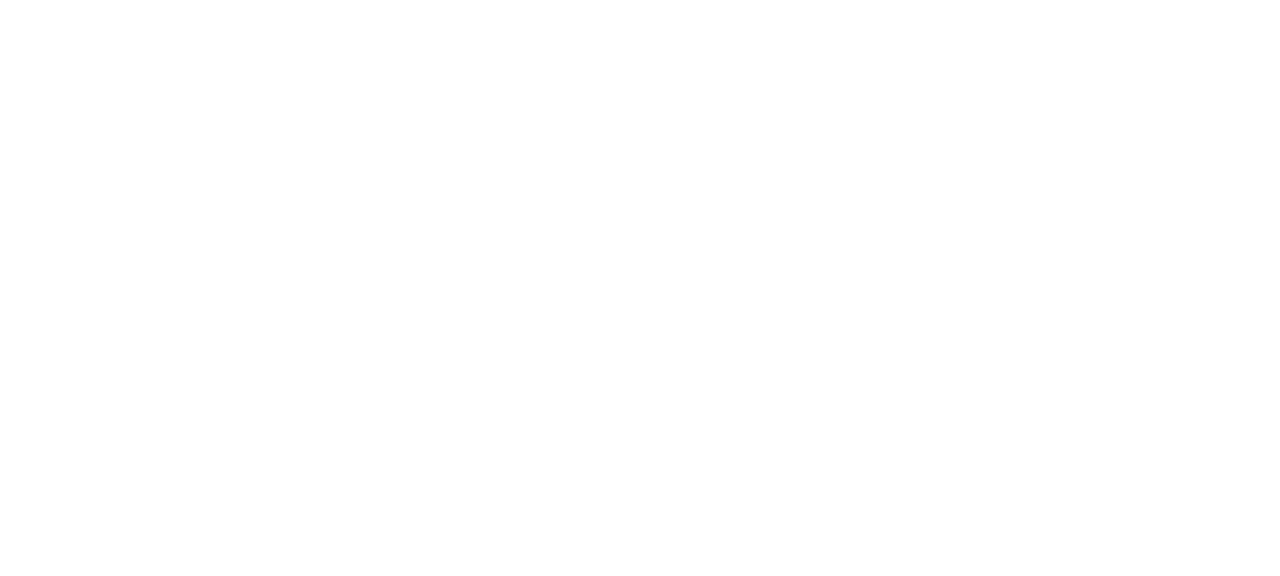
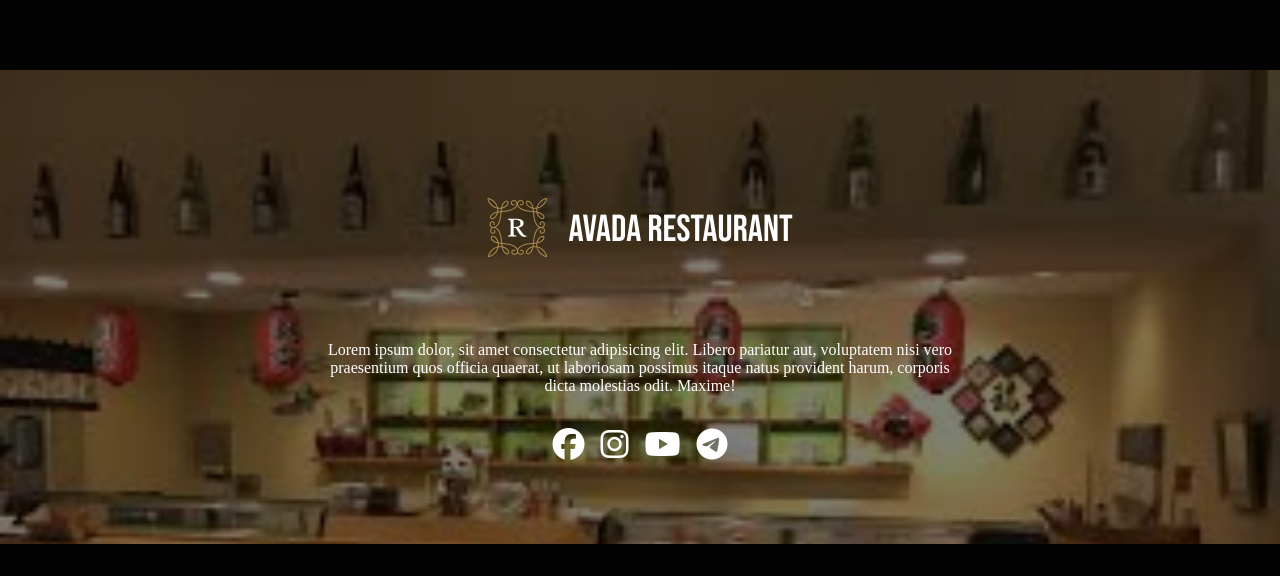
Before and after one commit to AlexanderDerevliov/proj-html-vuejs, a Vue app: page / in a window 1280 px wide. Shown: the part 7736-8312 px from the top of the page. Before the commit the page ends 7710 px from the top, so only its background shows below. Built offline with nearby package versions, Linux system fonts and the light colour scheme.

Commit message:
ended exercise out of time

```diff
--- a/src/App.vue
+++ b/src/App.vue
@@ -7,7 +7,8 @@
 import AppPromotions from './components/AppPromotions.vue';
 import AppReservation from './components/AppReservation.vue';
 import AppMenu from './components/AppMenu.vue';
-import AppAboutFood from './components/AppAboutFood.vue'
+import AppAboutFood from './components/AppAboutFood.vue';
+import AppFooter from './components/AppFooter.vue';
 
 export default {
   data(){
@@ -15,7 +16,7 @@
 
     }
   },
-  components: { AppHeader, AppAboutUs, AppDinningExp, AppCritics, AppBigImg, AppPromotions, AppReservation, AppMenu, AppAboutFood }
+  components: { AppHeader, AppAboutUs, AppDinningExp, AppCritics, AppBigImg, AppPromotions, AppReservation, AppMenu, AppAboutFood, AppFooter }
 }
 </script>
 
@@ -29,6 +30,7 @@
 <AppReservation />
 <AppMenu />
 <AppAboutFood />
+<AppFooter />
 
 
 </template>
--- a/src/components/AppFooter.vue
+++ b/src/components/AppFooter.vue
@@ -1,7 +1,7 @@
 <script >
 export default {
-  data(){
-    return{
+  data() {
+    return {
 
     }
   }
@@ -9,9 +9,80 @@
 </script>
 
 <template>
+  <div class="container">
+    <div class="smallContainer">
+      <div class="social">
+        <img src="../assets/img/logo-ristorante.png" alt="">
 
+        <p>Lorem ipsum dolor, sit amet consectetur adipisicing elit. Libero pariatur aut, voluptatem nisi vero praesentium
+          quos officia quaerat, ut laboriosam possimus itaque natus provident harum, corporis dicta molestias odit.
+          Maxime!</p>
+
+
+
+        <a class="social-m" href=""><i class="fa-brands fa-facebook"></i></a>
+        <a class="social-m" href=""><i class="fa-brands fa-instagram"></i></a>
+        <a class="social-m" href=""><i class="fa-brands fa-youtube"></i></a>
+        <a class="social-m" href=""><i class="fa-brands fa-telegram"></i></a>
+      </div>
+    </div>
+
+    <p>Copyright 2012 1019 Avada | All Rights Recived | Powered By Wordpress</p>
+  </div>
 </template>
 
-<style>
+<style lang="scss" scoped>
+.container {
+  width: 100%;
+  min-height: 600px;
+  background-color: #030303;
+  display: flex;
+  flex-wrap: wrap;
+  justify-content: center;
+  align-items: center;
+  padding-top: 6rem ;
 
+
+
+   p {
+    color: #ffff;
+    margin-top: 2rem;
+
+   }
+
+  .smallContainer {
+    width: 100%;
+    min-height: 400px;
+    background-image: url(../assets/img/images.jpeg);
+    background-size: cover;
+    box-shadow: inset #03030380 0px 700px 0px 0px;
+
+
+    p {
+        margin: 2rem 0;
+        color: white;
+      }
+
+
+    .social {
+      width: 50%;
+      margin: 0 auto;
+      padding: 5rem 0;
+      text-align: center;
+
+      img {
+        padding: 3rem 0;
+      }
+
+      a {
+      color: #ffff;
+      text-decoration: none;
+      padding: .5rem;
+      font-size: 2rem;
+    }
+    }
+  }
+
+
+}
 </style>
```
